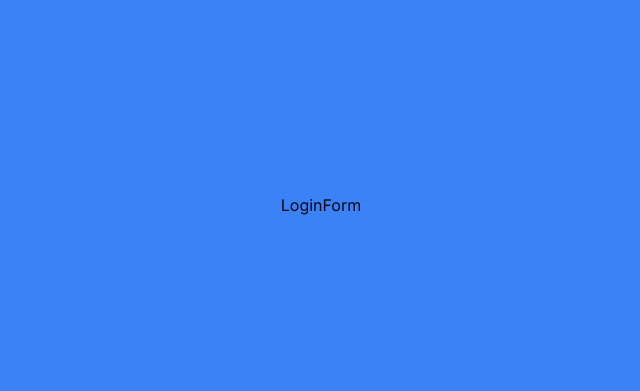
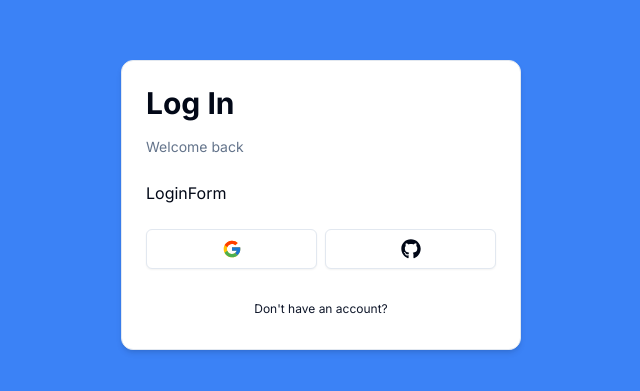
Before and after one commit to mihai-ursu/next-auth, a Next.js app: page /auth/login in a window 1280 px wide. Shown: the part 195-586 px from the top of the page, without its empty margins (319-959 px from the left). Built offline with nearby package versions, Linux system fonts and the light colour scheme.

Commit message:
Login Form WIP

```diff
--- a/package.json
+++ b/package.json
@@ -16,6 +16,7 @@
     "next": "14.2.4",
     "react": "^18",
     "react-dom": "^18",
+    "react-icons": "^5.2.1",
     "tailwind-merge": "^2.3.0",
     "tailwindcss-animate": "^1.0.7"
   },
--- /dev/null
+++ b/src/components/auth/BackButton.tsx
@@ -0,0 +1,19 @@
+"use client";
+
+import Link from "next/link";
+import { Button } from "../ui/button";
+
+interface BackButtonProps {
+  href: string;
+  label: string;
+}
+
+const BackButton = ({ href, label }: BackButtonProps) => {
+  return (
+    <Button variant="link" className="font-normal w-full" size="sm" asChild>
+      <Link href={href}>{label}</Link>
+    </Button>
+  );
+};
+
+export default BackButton;
--- /dev/null
+++ b/src/components/auth/CardWrapper.tsx
@@ -0,0 +1,42 @@
+"use client";
+
+import { Card, CardHeader, CardContent, CardFooter } from "../ui/card";
+import BackButton from "./BackButton";
+import Header from "./Header";
+import Social from "./Social";
+
+interface CardWrapperProps {
+  children: React.ReactNode;
+  headerLabel: string;
+  backButtonLabel: string;
+  backButtonHref: string;
+  showSocial?: boolean;
+}
+
+const CardWrapper = ({
+  children,
+  headerLabel,
+  backButtonLabel,
+  backButtonHref,
+  showSocial,
+}: CardWrapperProps) => {
+  return (
+    <Card className="w-[400px] shadow-md">
+      <CardHeader>
+        <Header label={headerLabel} />
+      </CardHeader>
+      <CardContent>{children}</CardContent>
+      {showSocial ? (
+        <CardFooter>
+          <Social />
+        </CardFooter>
+      ) : null}
+
+      <CardFooter>
+        <BackButton href={backButtonHref} label={backButtonLabel} />
+      </CardFooter>
+    </Card>
+  );
+};
+
+export default CardWrapper;
--- /dev/null
+++ b/src/components/auth/Header.tsx
@@ -0,0 +1,16 @@
+import { cn } from "@/lib/utils";
+
+interface HeaderProps {
+  label: string;
+}
+
+const Header = ({ label }: HeaderProps) => {
+  return (
+    <div className="w-full flex flex-col gap-y-4  justify-center">
+      <h1 className="font-bold text-3xl">Log In</h1>
+      <p className="text-muted-foreground text-sm">{label}</p>
+    </div>
+  );
+};
+
+export default Header;
--- a/src/components/auth/LoginForm.tsx
+++ b/src/components/auth/LoginForm.tsx
@@ -1,5 +1,16 @@
+import CardWrapper from "./CardWrapper";
+
 const LoginForm = () => {
-  return <div>LoginForm</div>;
+  return (
+    <CardWrapper
+      headerLabel="Welcome back"
+      backButtonLabel="Don't have an account?"
+      backButtonHref="/auth/register"
+      showSocial
+    >
+      LoginForm
+    </CardWrapper>
+  );
 };
 
 export default LoginForm;
--- /dev/null
+++ b/src/components/auth/Social.tsx
@@ -0,0 +1,20 @@
+"use client";
+
+import { FcGoogle } from "react-icons/fc";
+import { FaGithub } from "react-icons/fa";
+import { Button } from "../ui/button";
+
+const Social = () => {
+  return (
+    <div className="flex gap-2 w-full items-center">
+      <Button size="lg" className="w-full" variant="outline" onClick={() => {}}>
+        <FcGoogle className="w-5 h-5" />
+      </Button>
+      <Button size="lg" className="w-full" variant="outline" onClick={() => {}}>
+        <FaGithub className="w-5 h-5" />
+      </Button>
+    </div>
+  );
+};
+
+export default Social;
--- /dev/null
+++ b/src/components/ui/card.tsx
@@ -0,0 +1,76 @@
+import * as React from "react"
+
+import { cn } from "@/lib/utils"
+
+const Card = React.forwardRef<
+  HTMLDivElement,
+  React.HTMLAttributes<HTMLDivElement>
+>(({ className, ...props }, ref) => (
+  <div
+    ref={ref}
+    className={cn(
+      "rounded-xl border bg-card text-card-foreground shadow",
+      className
+    )}
+    {...props}
+  />
+))
+Card.displayName = "Card"
+
+const CardHeader = React.forwardRef<
+  HTMLDivElement,
+  React.HTMLAttributes<HTMLDivElement>
+>(({ className, ...props }, ref) => (
+  <div
+    ref={ref}
+    className={cn("flex flex-col space-y-1.5 p-6", className)}
+    {...props}
+  />
+))
+CardHeader.displayName = "CardHeader"
+
+const CardTitle = React.forwardRef<
+  HTMLParagraphElement,
+  React.HTMLAttributes<HTMLHeadingElement>
+>(({ className, ...props }, ref) => (
+  <h3
+    ref={ref}
+    className={cn("font-semibold leading-none tracking-tight", className)}
+    {...props}
+  />
+))
+CardTitle.displayName = "CardTitle"
+
+const CardDescription = React.forwardRef<
+  HTMLParagraphElement,
+  React.HTMLAttributes<HTMLParagraphElement>
+>(({ className, ...props }, ref) => (
+  <p
+    ref={ref}
+    className={cn("text-sm text-muted-foreground", className)}
+    {...props}
+  />
+))
+CardDescription.displayName = "CardDescription"
+
+const CardContent = React.forwardRef<
+  HTMLDivElement,
+  React.HTMLAttributes<HTMLDivElement>
+>(({ className, ...props }, ref) => (
+  <div ref={ref} className={cn("p-6 pt-0", className)} {...props} />
+))
+CardContent.displayName = "CardContent"
+
+const CardFooter = React.forwardRef<
+  HTMLDivElement,
+  React.HTMLAttributes<HTMLDivElement>
+>(({ className, ...props }, ref) => (
+  <div
+    ref={ref}
+    className={cn("flex items-center p-6 pt-0", className)}
+    {...props}
+  />
+))
+CardFooter.displayName = "CardFooter"
+
+export { Card, CardHeader, CardFooter, CardTitle, CardDescription, CardContent }
```
Also changed, not shown: 1 other file (tests, documents, lock files or other folders).
